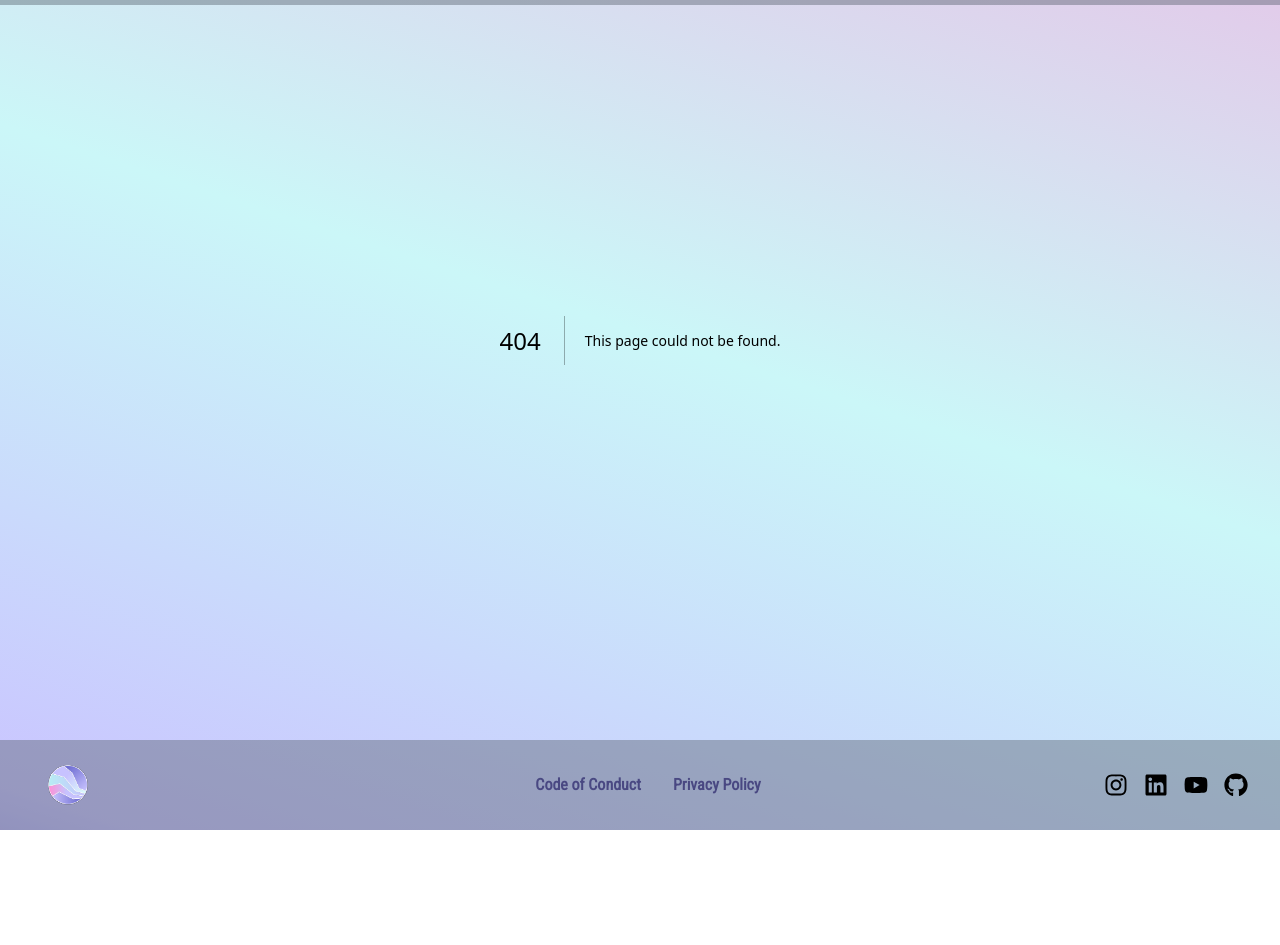
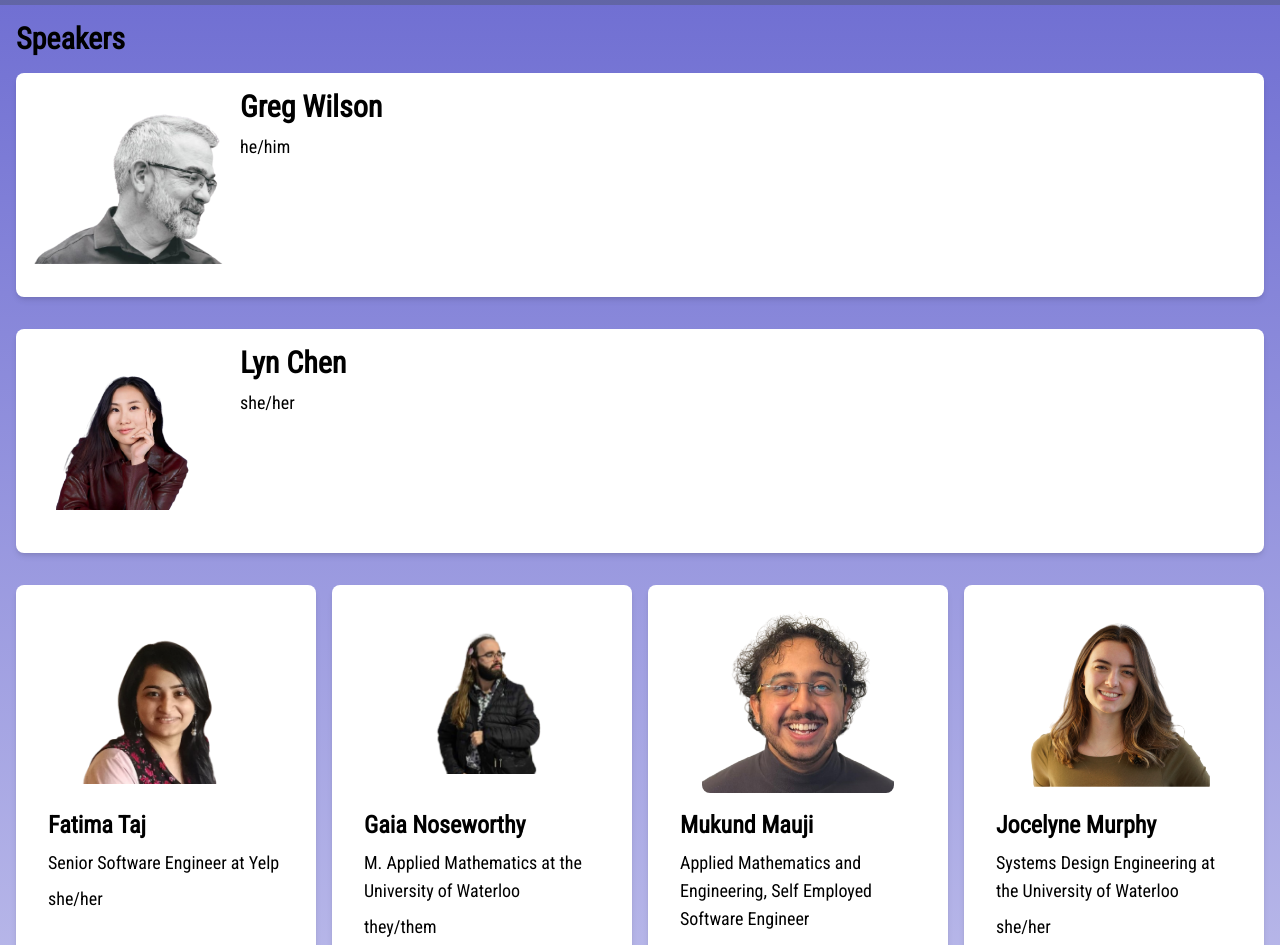
Before and after one commit to cusec/2025, a Next.js app: page /speakers in a window 1280 px wide. Before the commit this address had no page. Shown: the part 60-1005 px from the top of the page. Before the commit the page ends 890 px from the top, so only its background shows below. Built offline with nearby package versions, Linux system fonts and the light colour scheme.

Commit message:
feat: speakers are now displayed in cards

```diff
--- a/app/globals.css
+++ b/app/globals.css
@@ -203,3 +203,48 @@
 .buttonShadow {
   box-shadow: 0.717352px 1.4347px 0px rgba(73, 72, 130, 0.4);
 }
+
+/* TO DEPRECATE: SPEAKERS STUFF */
+.speakers-grid {
+  display: grid;
+  grid-template-columns: repeat(3, 1fr);
+  gap: 20px;
+}
+
+.speaker-card {
+  background-color: #f7f7f7;
+  padding: 20px;
+  border-radius: 10px;
+  box-shadow: 0 0 10px rgba(0, 0, 0, 0.1);
+}
+
+.speaker-card img {
+  width: 100%;
+  height: 150px;
+  object-fit: cover;
+  border-radius: 10px 10px 0 0;
+}
+
+.speaker-card h2 {
+  font-weight: bold;
+  margin-top: 10px;
+}
+
+.speaker-card p {
+  margin-bottom: 10px;
+}
+
+.social-links {
+  display: flex;
+  flex-wrap: wrap;
+  gap: 10px;
+}
+
+.social-links a {
+  text-decoration: none;
+  color: #337ab7;
+}
+
+.social-links a:hover {
+  color: #23527c;
+}
--- /dev/null
+++ b/app/speakers/page.tsx
@@ -0,0 +1,25 @@
+"use client";
+
+// dependencies
+import { useState, useEffect } from "react";
+import Image from "next/image";
+import { motion } from "framer-motion";
+
+// components
+import Speakers from "@/components/Speakers/Speakers";
+import LoadingElement from "@/components/LoadingElement";
+
+export default function privacyPolicy() {
+  return (
+    <>
+      <title>Speakers</title>
+      <LoadingElement delay={0}>
+        <main className="flex flex-col overflow-x-hidden min-h-screen justify-center bg-gradient-to-b from-[#6C6BD1] to-white">
+          <div className="h-auto flex items-center justify-center my-[65px]">
+            <Speakers />
+          </div>
+        </main>
+      </LoadingElement>
+    </>
+  );
+}
--- /dev/null
+++ b/components/Speakers/Speakers.tsx
@@ -0,0 +1,96 @@
+import React from 'react';
+import speakers from './speakers.json';
+
+interface Speaker {
+  name: string;
+  role: string;
+  type: 'keynote' | 'speaker' | 'panelist';
+  pronouns: string;
+  image: string;
+  description: string;
+  social: {
+    twitter: string;
+    linkedin: string;
+    github: string;
+    website: string;
+  };
+}
+
+const SpeakersPage = () => {
+  const keynotes = speakers.filter((speaker) => speaker.type === 'keynote');
+  const remainingSpeakers = speakers.filter((speaker) => speaker.type !== 'keynote');
+
+  return (
+    <div className="container mx-auto p-4">
+      <h1 className="text-3xl font-bold mb-4 RobotoText">Speakers</h1>
+      {keynotes.map((speaker) => (
+        <div key={speaker.name} className="mb-8 flex bg-white rounded-lg shadow-md p-4">
+          <img src={speaker.image} alt={speaker.name} className="w-48 h-48 object-contain rounded-lg" />
+          <div className="ml-4">
+            <h2 className="text-3xl font-bold mb-2 RobotoText">{speaker.name}</h2>
+            <p className="text-lg mb-2 RobotoText">{speaker.role}</p>
+            <p className="text-lg mb-2 RobotoText">{speaker.pronouns}</p>
+            <div className="flex flex-wrap gap-2 RobotoText">
+              {speaker.social.twitter && (
+                <a href={speaker.social.twitter} target="_blank" rel="noopener noreferrer" className="bg-blue-500 hover:bg-blue-700 text-white font-bold py-2 px-4 rounded">
+                  Twitter
+                </a>
+              )}
+              {speaker.social.linkedin && (
+                <a href={speaker.social.linkedin} target="_blank" rel="noopener noreferrer" className="bg-blue-500 hover:bg-blue-700 text-white font-bold py-2 px-4 rounded">
+                  LinkedIn
+                </a>
+              )}
+              {speaker.social.github && (
+                <a href={speaker.social.github} target="_blank" rel="noopener noreferrer" className="bg-blue-500 hover:bg-blue-700 text-white font-bold py-2 px-4 rounded">
+                  GitHub
+                </a>
+              )}
+              {speaker.social.website && (
+                <a href={speaker.social.website} target="_blank" rel="noopener noreferrer" className="bg-blue-500 hover:bg-blue-700 text-white font-bold py-2 px-4 rounded">
+                  Website
+                </a>
+              )}
+            </div>
+          </div>
+        </div>
+      ))}
+      <div className="grid grid-cols-1 md:grid-cols-4 gap-4">
+        {remainingSpeakers.map((speaker) => (
+          <div key={speaker.name} className="bg-white rounded-lg shadow-md p-4">
+            <img src={speaker.image} alt={speaker.name} className="w-48 h-48 object-contain rounded-lg mx-auto" />
+            <div className="p-4">
+              <h2 className="text-2xl font-bold mb-2 RobotoText">{speaker.name}</h2>
+              <p className="text-lg mb-2 RobotoText">{speaker.role}</p>
+              <p className="text-lg mb-2 RobotoText">{speaker.pronouns}</p>
+              <div className="flex flex-wrap gap-2 RobotoText">
+                {speaker.social.twitter && (
+                  <a href={speaker.social.twitter} target="_blank" rel="noopener noreferrer" className="bg-blue-500 hover:bg-blue-700 text-white font-bold py-2 px-4 rounded">
+                    Twitter
+                  </a>
+                )}
+                {speaker.social.linkedin && (
+                  <a href={speaker.social.linkedin} target="_blank" rel="noopener noreferrer" className="bg-blue-500 hover:bg-blue-700 text-white font-bold py-2 px-4 rounded">
+                    LinkedIn
+                  </a>
+                )}
+                {speaker.social.github && (
+                  <a href={speaker.social.github} target="_blank" rel="noopener noreferrer" className="bg-blue-500 hover:bg-blue-700 text-white font-bold py-2 px-4 rounded">
+                    GitHub
+                  </a>
+                )}
+                {speaker.social.website && (
+                  <a href={speaker.social.website} target="_blank" rel="noopener noreferrer" className="bg-blue-500 hover:bg-blue-700 text-white font-bold py-2 px-4 rounded">
+                    Website
+                  </a>
+                )}
+              </div>
+            </div>
+          </div>
+        ))}
+      </div>
+    </div>
+  );
+};
+
+export default SpeakersPage;
```
